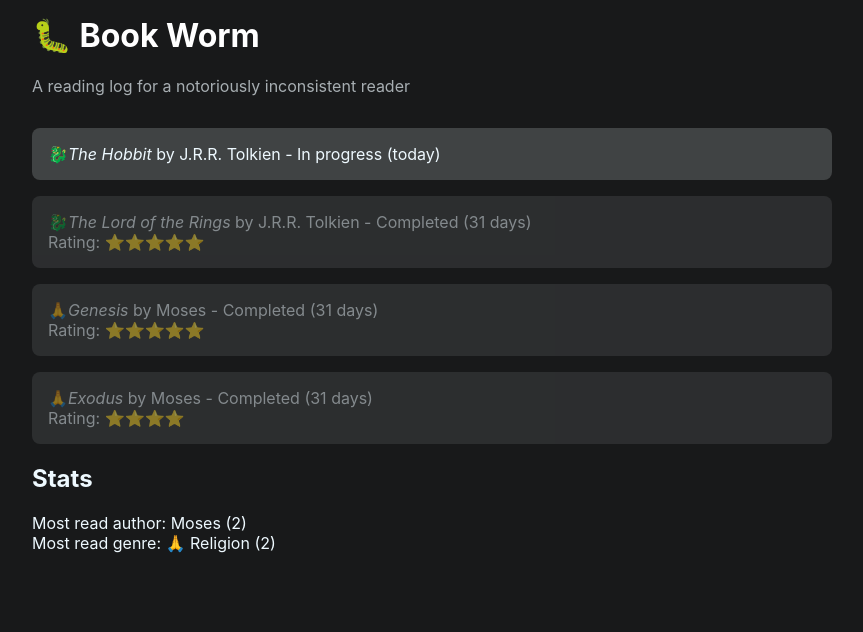
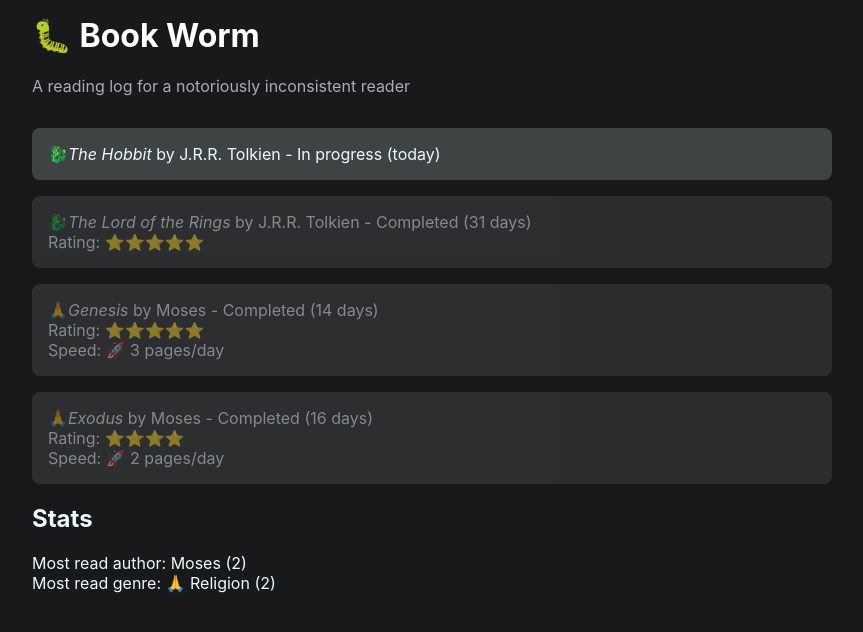
Before and after one commit to SeanMcP/book-worm, a React (Create React App) app: page / in a window 1280 px wide. Shown: the top 632 px of the page, without its empty margins (208-1071 px from the left). Built offline with nearby package versions, Linux system fonts and the light colour scheme.

Commit message:
Add reading speed

```diff
--- a/public/data/record.json
+++ b/public/data/record.json
@@ -16,24 +16,27 @@
         "endDate": "2018-11-01",
         "genre": "fantasy",
         "comments": "An epic ride!",
-        "rating": 5
+        "rating": 5,
+        "pages": 0
     },
     {
         "title": "Genesis",
         "author": "Moses",
         "startDate": "2018-10-01",
-        "endDate": "2018-11-01",
+        "endDate": "2018-10-15",
         "genre": "religion",
         "comments": "You won't believe how it begins!",
-        "rating": 5
+        "rating": 5,
+        "pages": 47
     },
     {
         "title": "Exodus",
         "author": "Moses",
-        "startDate": "2018-10-01",
+        "startDate": "2018-10-16",
         "endDate": "2018-11-01",
         "genre": "religion",
         "comments": "Started strong but faded towards the end",
-        "rating": 4
+        "rating": 4,
+        "pages": 39
     }
 ]
--- a/src/components/Book.tsx
+++ b/src/components/Book.tsx
@@ -2,10 +2,11 @@
 import styled from "@emotion/styled";
 
 import GenreIcon from "./GenreIcon";
+import Speed from "./Speed";
 import Rating from "./Rating";
 import Time from "./Time";
 
-import THEME from '../constants/theme';
+import THEME from "../constants/theme";
 
 export interface BookInt {
     title: string;
@@ -15,6 +16,7 @@
     genre: string;
     comments: string;
     rating: number;
+    pages: number;
 }
 
 interface StyledLiInt {
@@ -45,16 +47,21 @@
     const isComplete = props.endDate.length > 0;
     return (
         <StyledLi isComplete={isComplete}>
-            <header>
+            <main>
                 <GenreIcon genre={props.genre} />
                 <em>{props.title}</em> by {props.author}
                 {" - "}
                 <Time endDate={props.endDate} startDate={props.startDate} />
-            </header>
+            </main>
             {isComplete && (
-                <main>
+                <footer>
                     <Rating rating={props.rating} />
-                </main>
+                    <Speed
+                        endDate={props.endDate}
+                        startDate={props.startDate}
+                        pages={props.pages}
+                    />
+                </footer>
             )}
         </StyledLi>
     );
--- /dev/null
+++ b/src/components/Speed.tsx
@@ -0,0 +1,25 @@
+import React from 'react';
+
+import Emoji from './Emoji';
+
+import { differenceInDays } from "../utils/TimeUtil";
+
+interface SpeedProps {
+    endDate: string;
+    pages: number;
+    startDate: string;
+}
+
+const Speed = (props: SpeedProps) => {
+    const days = differenceInDays(props.startDate, props.endDate);
+    if (props.pages) {
+        return (
+            <section>
+                Speed: <Emoji emoji={'🚀'}/> {Math.floor(props.pages / days)} pages/day
+            </section>
+        );
+    }
+    return null;
+};
+
+export default Speed;
```
